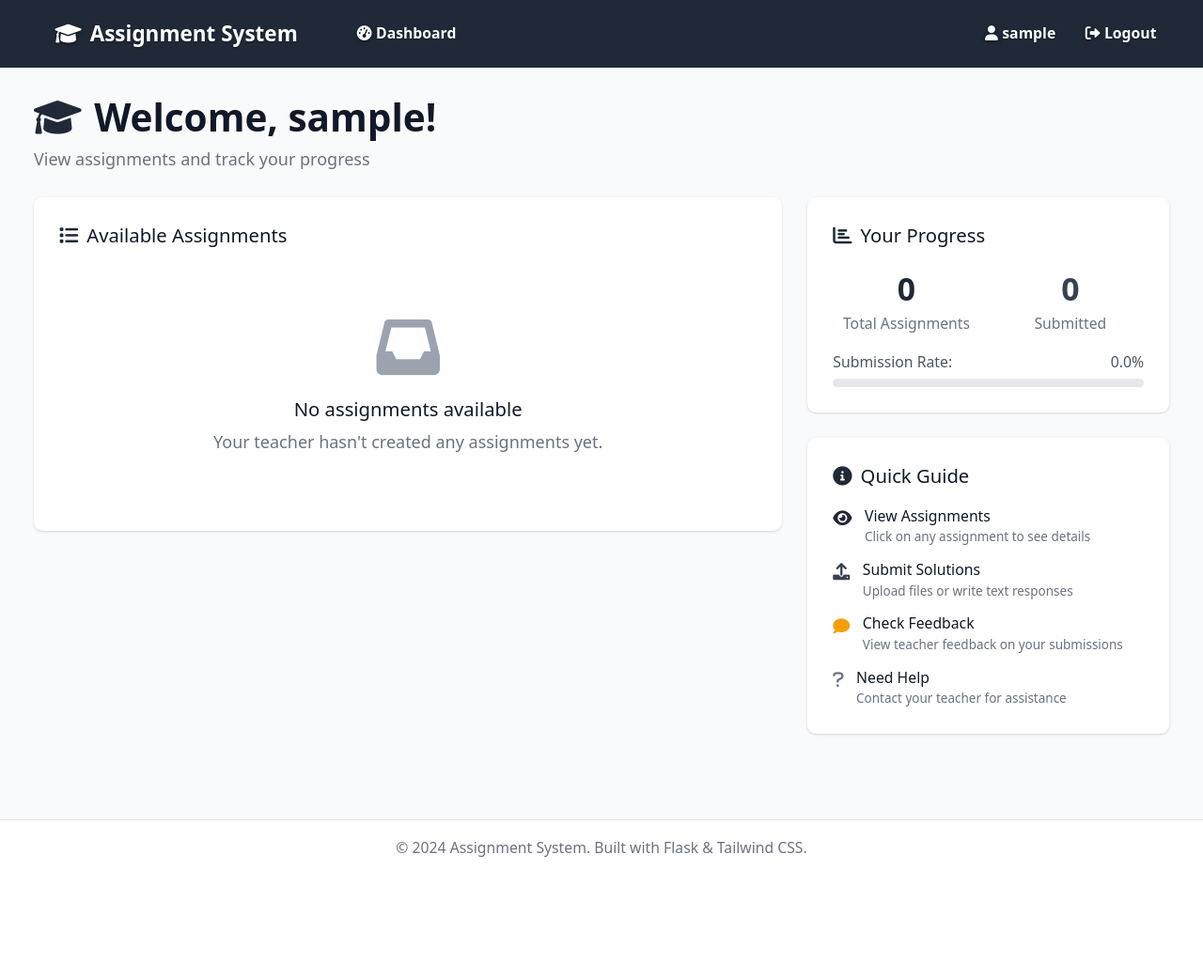
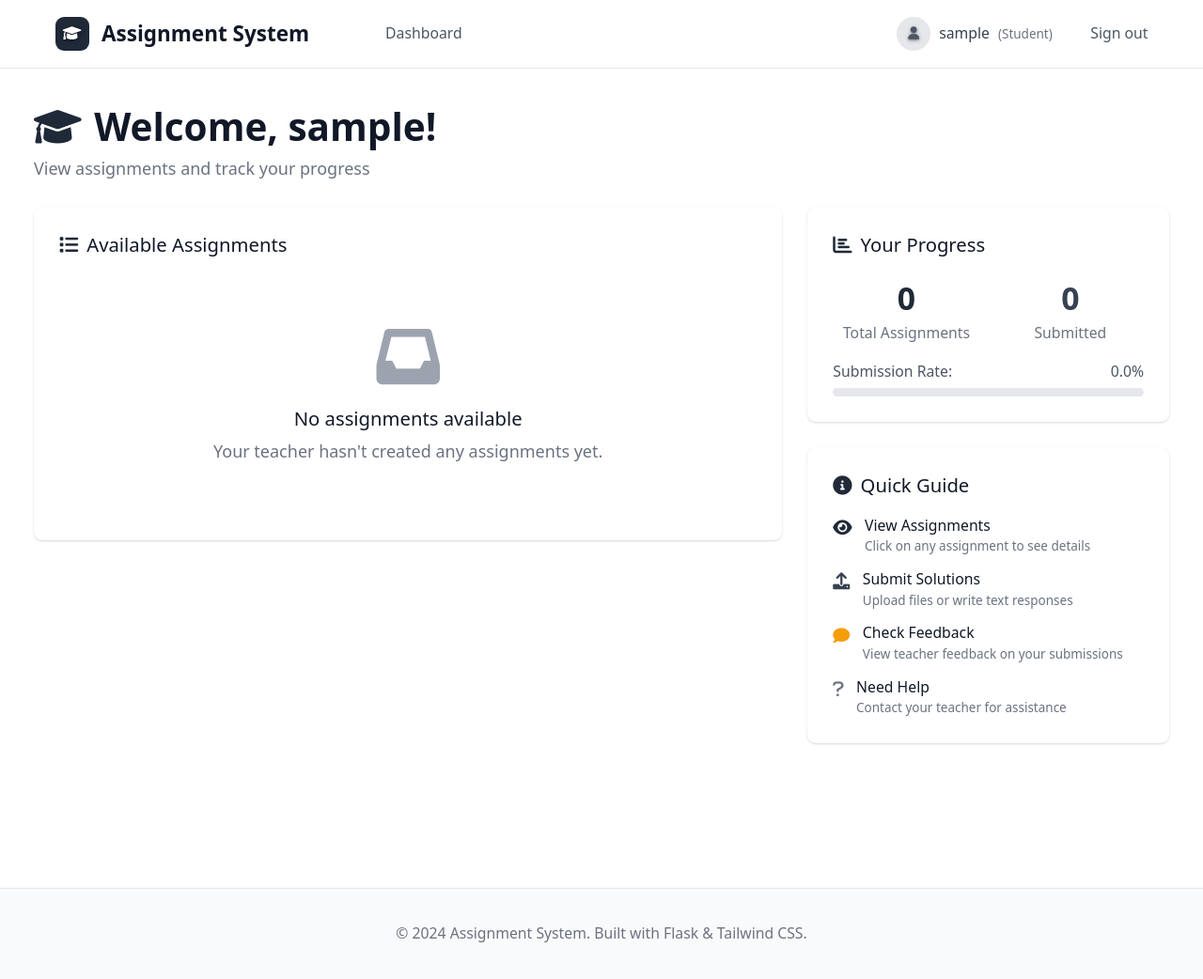
Before and after one commit to lerchen3/hackmit2025, a Flask app: page /student/dashboard in a window 1280 px wide. Shown: the whole page at 94% size. Before the commit the page ends 912 px from the top, so only its background shows below. Run offline with Flask 3, Linux system fonts and the light colour scheme; the visitor is signed in with stand-in values (Sample User, id 1); data that the repository does not hold is empty; some libraries are stand-ins or nearby versions.

Commit message:
Update navbar

```diff
--- a/templates/base.html
+++ b/templates/base.html
@@ -37,61 +37,111 @@
     <link href="{{ url_for('static', filename='css/style.css') }}" rel="stylesheet">
 </head>
 <body>
-    <nav class="bg-primary shadow-lg">
+    <nav class="bg-white border-b border-gray-200 sticky top-0 z-50">
         <div class="max-w-7xl mx-auto px-4 sm:px-6 lg:px-8">
             <div class="flex justify-between h-16">
-                <div class="flex">
-                    <div class="flex-shrink-0 flex items-center">
-                        <a href="{{ url_for('index') }}" class="text-white text-xl font-bold flex items-center">
-                            <i class="fas fa-graduation-cap mr-2"></i>Assignment System
+                <!-- Logo and Navigation -->
+                <div class="flex items-center">
+                    <div class="flex-shrink-0">
+                        <a href="{{ url_for('index') }}" class="text-gray-900 text-xl font-semibold flex items-center hover:text-primary transition-colors duration-200">
+                            <div class="w-8 h-8 bg-primary rounded-lg flex items-center justify-center mr-3">
+                                <i class="fas fa-graduation-cap text-white text-sm"></i>
+                            </div>
+                            Assignment System
                         </a>
                     </div>
-                    <div class="hidden sm:ml-6 sm:flex sm:space-x-8">
+                    <!-- Desktop Navigation -->
+                    <div class="hidden md:ml-8 md:flex md:space-x-6">
                         {% if current_user.is_authenticated %}
                             {% if current_user.is_teacher %}
-                                <a href="{{ url_for('teacher_dashboard') }}" class="text-white hover:text-blue-200 px-3 py-2 rounded-md text-sm font-medium flex items-center">
-                                    <i class="fas fa-tachometer-alt mr-1"></i>Dashboard
+                                <a href="{{ url_for('teacher_dashboard') }}" class="text-gray-600 hover:text-gray-900 text-sm font-medium transition-colors duration-200">
+                                    Dashboard
                                 </a>
-                                <a href="{{ url_for('create_assignment') }}" class="text-white hover:text-blue-200 px-3 py-2 rounded-md text-sm font-medium flex items-center">
-                                    <i class="fas fa-plus mr-1"></i>Create Assignment
+                                <a href="{{ url_for('create_assignment') }}" class="text-gray-600 hover:text-gray-900 text-sm font-medium transition-colors duration-200">
+                                    Create Assignment
                                 </a>
                             {% else %}
-                                <a href="{{ url_for('student_dashboard') }}" class="text-white hover:text-blue-200 px-3 py-2 rounded-md text-sm font-medium flex items-center">
-                                    <i class="fas fa-tachometer-alt mr-1"></i>Dashboard
+                                <a href="{{ url_for('student_dashboard') }}" class="text-gray-600 hover:text-gray-900 text-sm font-medium transition-colors duration-200">
+                                    Dashboard
                                 </a>
                             {% endif %}
                         {% endif %}
                     </div>
                 </div>
-                <div class="hidden sm:ml-6 sm:flex sm:items-center">
+
+                <!-- Right side - User menu -->
+                <div class="flex items-center space-x-4">
                     {% if current_user.is_authenticated %}
-                        <div class="ml-3 relative">
-                            <div class="flex items-center space-x-4">
-                                <span class="text-white text-sm font-medium">
-                                    <i class="fas fa-user mr-1"></i>{{ current_user.username }}
-                                </span>
-                                <a href="{{ url_for('logout') }}" class="text-white hover:text-blue-200 px-3 py-2 rounded-md text-sm font-medium flex items-center">
-                                    <i class="fas fa-sign-out-alt mr-1"></i>Logout
-                                </a>
+                        <!-- User info and logout -->
+                        <div class="flex items-center space-x-4">
+                            <div class="flex items-center space-x-2 text-sm text-gray-700">
+                                <div class="w-8 h-8 bg-gray-200 rounded-full flex items-center justify-center">
+                                    <i class="fas fa-user text-gray-600 text-xs"></i>
+                                </div>
+                                <span class="hidden sm:block font-medium">{{ current_user.username }}</span>
+                                <span class="hidden sm:block text-xs text-gray-500">({{ 'Teacher' if current_user.is_teacher else 'Student' }})</span>
                             </div>
+                            <a href="{{ url_for('logout') }}" class="text-gray-600 hover:text-gray-900 text-sm font-medium transition-colors duration-200">
+                                Sign out
+                            </a>
                         </div>
                     {% else %}
-                        <div class="flex space-x-4">
-                            <a href="{{ url_for('login') }}" class="text-white hover:text-blue-200 px-3 py-2 rounded-md text-sm font-medium flex items-center">
-                                <i class="fas fa-sign-in-alt mr-1"></i>Login
+                        <!-- Login/Register buttons -->
+                        <div class="flex items-center space-x-4">
+                            <a href="{{ url_for('login') }}" class="text-gray-600 hover:text-gray-900 text-sm font-medium transition-colors duration-200">
+                                Sign in
                             </a>
-                            <a href="{{ url_for('register') }}" class="bg-white text-primary hover:bg-gray-100 px-3 py-2 rounded-md text-sm font-medium flex items-center">
-                                <i class="fas fa-user-plus mr-1"></i>Register
+                            <a href="{{ url_for('register') }}" class="bg-primary text-white hover:bg-blue-700 px-4 py-2 rounded-lg text-sm font-medium transition-all duration-200 shadow-sm hover:shadow-md">
+                                Get started
                             </a>
                         </div>
                     {% endif %}
+
+                    <!-- Mobile menu button -->
+                    <div class="md:hidden">
+                        <button onclick="toggleMobileMenu()" class="text-gray-600 hover:text-gray-900 p-2 rounded-lg hover:bg-gray-50 transition-colors duration-200">
+                            <i class="fas fa-bars text-lg"></i>
+                        </button>
+
+                        <!-- Mobile menu -->
+                        <div id="mobileMenu" class="hidden absolute right-4 mt-2 w-64 bg-white rounded-lg shadow-lg border border-gray-200 py-2 z-50">
+                            {% if current_user.is_authenticated %}
+                                <div class="px-4 py-2 border-b border-gray-100">
+                                    <p class="text-sm font-medium text-gray-900">{{ current_user.username }}</p>
+                                    <p class="text-xs text-gray-500">{{ 'Teacher' if current_user.is_teacher else 'Student' }}</p>
+                                </div>
+                                {% if current_user.is_teacher %}
+                                    <a href="{{ url_for('teacher_dashboard') }}" class="block px-4 py-2 text-sm text-gray-700 hover:text-gray-900 transition-colors duration-200">
+                                        Dashboard
+                                    </a>
+                                    <a href="{{ url_for('create_assignment') }}" class="block px-4 py-2 text-sm text-gray-700 hover:text-gray-900 transition-colors duration-200">
+                                        Create Assignment
+                                    </a>
+                                {% else %}
+                                    <a href="{{ url_for('student_dashboard') }}" class="block px-4 py-2 text-sm text-gray-700 hover:text-gray-900 transition-colors duration-200">
+                                        Dashboard
+                                    </a>
+                                {% endif %}
+                                <a href="{{ url_for('logout') }}" class="block px-4 py-2 text-sm text-gray-700 hover:text-gray-900 transition-colors duration-200">
+                                    Sign out
+                                </a>
+                            {% else %}
+                                <a href="{{ url_for('login') }}" class="block px-4 py-2 text-sm text-gray-700 hover:text-gray-900 transition-colors duration-200">
+                                    Sign in
+                                </a>
+                                <a href="{{ url_for('register') }}" class="block px-4 py-2 text-sm text-gray-700 hover:text-gray-900 transition-colors duration-200">
+                                    Get started
+                                </a>
+                            {% endif %}
+                        </div>
+                    </div>
                 </div>
             </div>
         </div>
     </nav>
 
-    <main class="min-h-screen bg-gray-50">
-        <div class="max-w-7xl mx-auto py-6 sm:px-6 lg:px-8">
+    <main class="min-h-screen bg-white">
+        <div class="max-w-7xl mx-auto py-8 sm:px-6 lg:px-8">
             {% with messages = get_flashed_messages(with_categories=true) %}
                 {% if messages %}
                     <div class="mb-6">
@@ -115,12 +165,34 @@
         </div>
     </main>
 
-    <footer class="bg-white border-t border-gray-200">
-        <div class="max-w-7xl mx-auto py-4 px-4 sm:px-6 lg:px-8">
-            <p class="text-center text-gray-500 text-sm">&copy; 2024 Assignment System. Built with Flask & Tailwind CSS.</p>
+    <footer class="bg-gray-50 border-t border-gray-200 mt-16">
+        <div class="max-w-7xl mx-auto py-8 px-4 sm:px-6 lg:px-8">
+            <div class="text-center">
+                <p class="text-gray-500 text-sm">&copy; 2024 Assignment System. Built with Flask & Tailwind CSS.</p>
+            </div>
         </div>
     </footer>
 
+    <script>
+        function toggleMobileMenu() {
+            const mobileMenu = document.getElementById('mobileMenu');
+            if (mobileMenu.classList.contains('hidden')) {
+                mobileMenu.classList.remove('hidden');
+            } else {
+                mobileMenu.classList.add('hidden');
+            }
+        }
+
+        // Close mobile menu when clicking outside
+        document.addEventListener('click', function(event) {
+            const mobileMenu = document.getElementById('mobileMenu');
+            const mobileMenuButton = event.target.closest('button[onclick="toggleMobileMenu()"]');
+
+            if (!mobileMenuButton && !mobileMenu.contains(event.target)) {
+                mobileMenu.classList.add('hidden');
+            }
+        });
+    </script>
     <script src="{{ url_for('static', filename='js/main.js') }}"></script>
     {% block scripts %}{% endblock %}
 </body>
--- a/templates/teacher_dashboard.html
+++ b/templates/teacher_dashboard.html
@@ -108,7 +108,7 @@
 </div>
 
 <!-- Help Modal -->
-<div id="helpModal" class="fixed inset-0 bg-gray-600 bg-opacity-50 overflow-y-auto h-full w-full hidden">
+<div id="helpModal" class="fixed inset-0 bg-gray-600 bg-opacity-50 overflow-y-auto h-full w-full hidden z-50">
     <div class="relative top-20 mx-auto p-5 border w-11/12 md:w-3/4 lg:w-1/2 shadow-lg rounded-md bg-white">
         <div class="mt-3">
             <div class="flex items-center justify-between mb-4">
--- a/templates/view_solutions.html
+++ b/templates/view_solutions.html
@@ -167,7 +167,7 @@
 </div>
 
 <!-- Graph Modal -->
-<div id="graphModal" class="fixed inset-0 bg-gray-600 bg-opacity-50 overflow-y-auto h-full w-full hidden">
+<div id="graphModal" class="fixed inset-0 bg-gray-600 bg-opacity-50 overflow-y-auto h-full w-full hidden z-50">
     <div class="relative top-4 mx-auto p-5 border w-11/12 max-w-7xl shadow-lg rounded-md bg-white">
         <div class="mt-3">
             <div class="flex items-center justify-between mb-4">
@@ -223,7 +223,7 @@
 </div>
 
 <!-- Feedback Modal -->
-<div id="feedbackModal" class="fixed inset-0 bg-gray-600 bg-opacity-50 overflow-y-auto h-full w-full hidden">
+<div id="feedbackModal" class="fixed inset-0 bg-gray-600 bg-opacity-50 overflow-y-auto h-full w-full hidden z-50">
     <div class="relative top-4 mx-auto p-5 border w-11/12 max-w-2xl shadow-lg rounded-md bg-white">
         <div class="mt-3">
             <div class="flex items-center justify-between mb-4">
```
